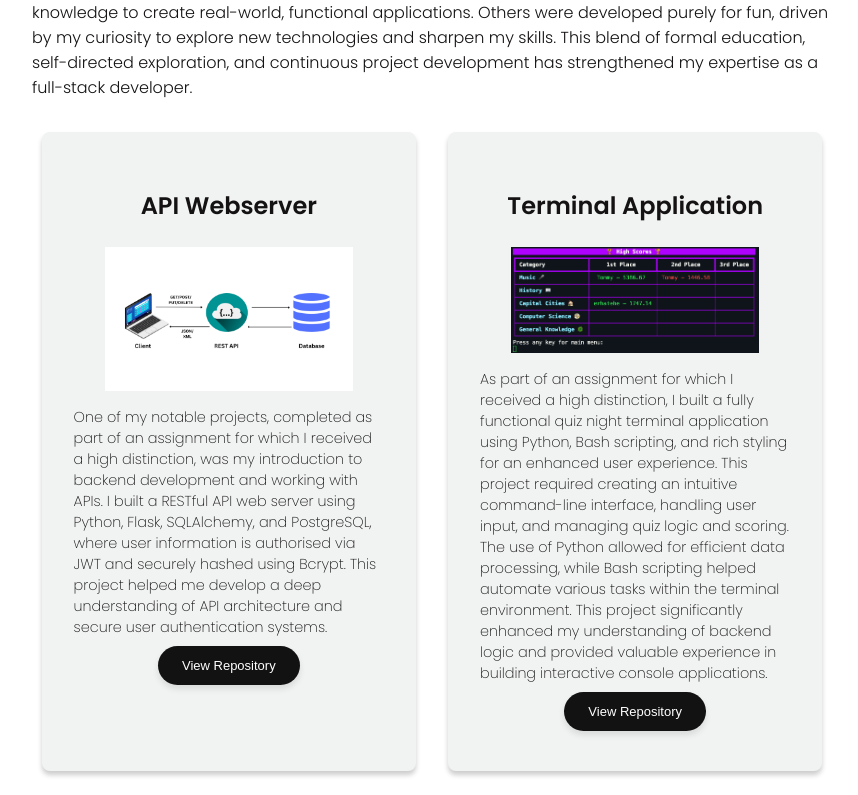
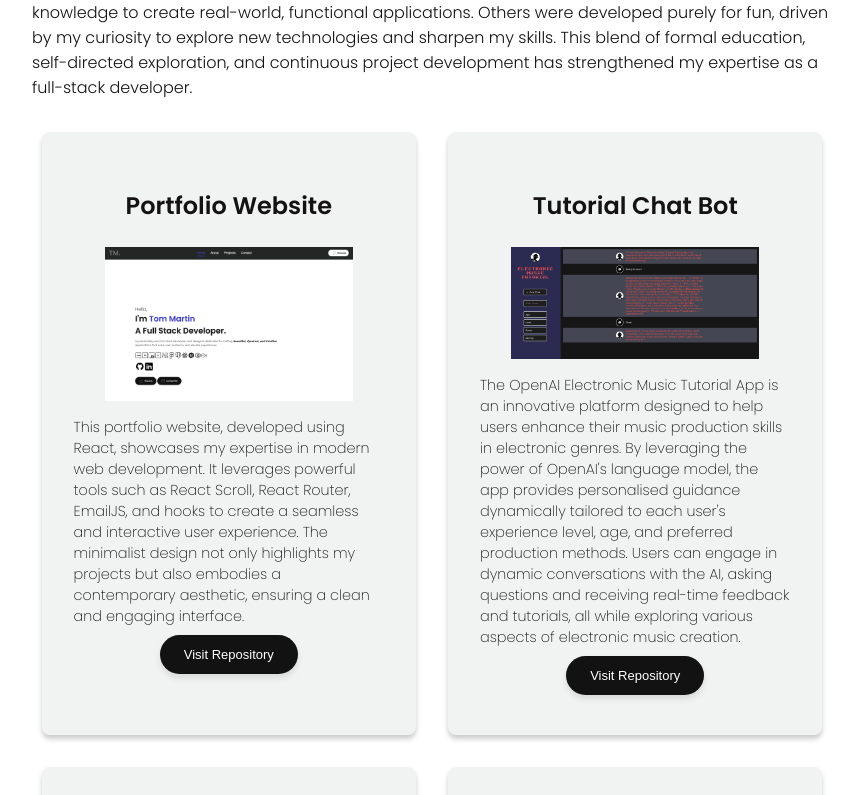
Before and after one commit to TommyMart/react-portfolio, a React (Create React App) app: page / in a window 1280 px wide. Shown: the part 2085-2880 px from the top of the page, without its empty margins (208-1066 px from the left). Built offline with nearby package versions, Linux system fonts and the light colour scheme.

Commit message:
added tutorial chat bot to projects section

```diff
--- a/src/components/projects/projects.js
+++ b/src/components/projects/projects.js
@@ -5,6 +5,7 @@ import pythonApp from '../../assets/highscores.png'
 import pokemon from '../../assets/pokemon.png'
 import diceRoller from '../../assets/diceRollingApp.png'
 import portfolio from '../../assets/react-portfolio.png'
+import chatbot from '../../assets/chatbot.png'
 
 
 import React from 'react'
@@ -14,7 +15,30 @@ const Projects = () => {
     <section id='projects'>
         <h2 className='projectsTitle'>Projects</h2>
         <span className='projectsDesc'>The projects in my portfolio come from a mix of academic assignments, personal passion projects, and ongoing work, not yet including my current full-stack application using the MERN stack for my final assignment. Some were built as part of structured coursework, where I applied theoretical knowledge to create real-world, functional applications. Others were developed purely for fun, driven by my curiosity to explore new technologies and sharpen my skills. This blend of formal education, self-directed exploration, and continuous project development has strengthened my expertise as a full-stack developer.</span>
+
         <div className='projects'>
+        <div className='projectBar'>
+
+                <div className='projectBarText'>
+                    <h2 className='projectTitle'>Portfolio Website</h2>
+                    <img src={portfolio} alt='' className='projectBarImg'></img>
+                    <p className='projectDesc'>This portfolio website, developed using React, showcases my expertise in modern web development. It leverages powerful tools such as React Scroll, React Router, EmailJS, and hooks to create a seamless and interactive user experience. The minimalist design not only highlights my projects but also embodies a contemporary aesthetic, ensuring a clean and engaging interface.</p>
+                    <a href="https://github.com/TommyMart/react-portfolio" target="_blank" rel="noopener noreferrer">
+                    <button className='repoBtn'>Visit Repository</button>
+                    </a>
+                </div>
+            </div>
+            <div className='projectBar'>
+
+                <div className='projectBarText'>
+                    <h2 className='projectTitle'>Tutorial Chat Bot</h2>
+                    <img src={chatbot} alt='' className='projectBarImg'></img>
+                    <p className='projectDesc'>The OpenAI Electronic Music Tutorial App is an innovative platform designed to help users enhance their music production skills in electronic genres. By leveraging the power of OpenAI's language model, the app provides personalised guidance dynamically tailored to each user's experience level, age, and preferred production methods. Users can engage in dynamic conversations with the AI, asking questions and receiving real-time feedback and tutorials, all while exploring various aspects of electronic music creation. </p>
+                    <a href="https://github.com/TommyMart/music-chat-bot" target="_blank" rel="noopener noreferrer">
+                    <button className='repoBtn'>Visit Repository</button>
+                    </a>
+                </div>
+            </div>
             <div className='projectBar'>
 
                 <div className='projectBarText'>
@@ -59,17 +83,7 @@ const Projects = () => {
                     </a>
                 </div>
             </div>
-            <div className='projectBar'>
 
-                <div className='projectBarText'>
-                    <h2 className='projectTitle'>Portfolio Website</h2>
-                    <img src={portfolio} alt='' className='projectBarImg'></img>
-                    <p className='projectDesc'>This portfolio website, developed using React, showcases my expertise in modern web development. It leverages powerful tools such as React Scroll, React Router, EmailJS, and hooks to create a seamless and interactive user experience. The minimalist design not only highlights my projects but also embodies a contemporary aesthetic, ensuring a clean and engaging interface.</p>
-                    <a href="https://github.com/TommyMart/react-portfolio" target="_blank" rel="noopener noreferrer">
-                    <button className='repoBtn'>Visit Repository</button>
-                    </a>
-                </div>
-            </div>
 
         </div>
         <div className='alertMessage'><p>More Coming Soon!</p></div>
```
Also changed, not shown: src/assets/chatbot.png (added), 8 other files (tests, documents, lock files or other folders).
